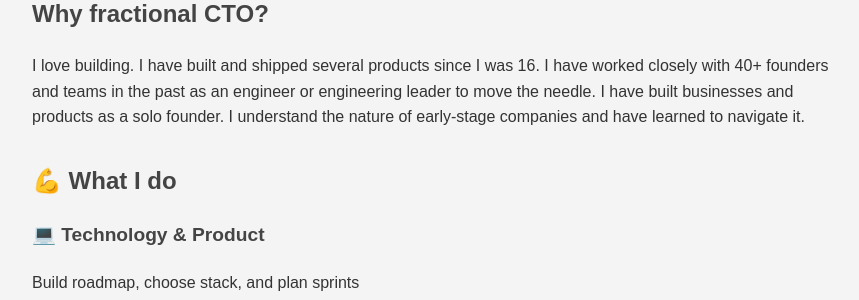
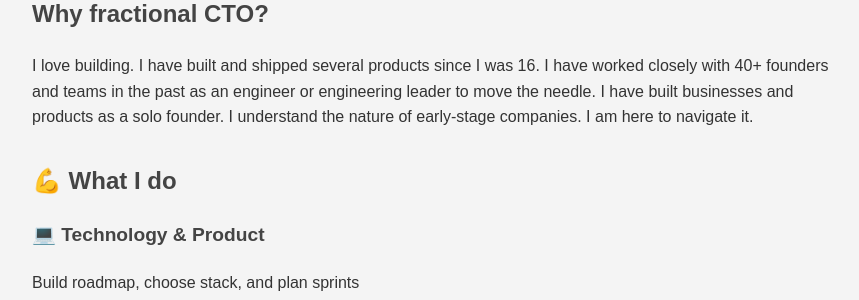
Before and after one commit to theshajha/theshajha, a Jekyll site: the page cto.html, which Jekyll copies as it is, in a window 1280 px wide and 900 px high, scrolled down 305 px. Shown: the part 203-503 px from the top of the window, without its empty margins (208-1067 px from the left). Built offline with Jekyll 4.4.1, drawn with Linux system fonts in a browser that asks for light colours.

```diff
--- a/cto.html
+++ b/cto.html
@@ -119,7 +119,7 @@
 
     <section class="section">
         <h2>Why fractional CTO?</h2>
-        <p>I love building. I have built and shipped several products since I was 16. I have worked closely with 40+ founders and teams in the past as an engineer or engineering leader to move the needle. I have built businesses and products as a solo founder. I understand the nature of early-stage companies and have learned to navigate it.</p>
+        <p>I love building. I have built and shipped several products since I was 16. I have worked closely with 40+ founders and teams in the past as an engineer or engineering leader to move the needle. I have built businesses and products as a solo founder. I understand the nature of early-stage companies. I am here to navigate it.</p>
     </section>
 
     <section class="section">
```
